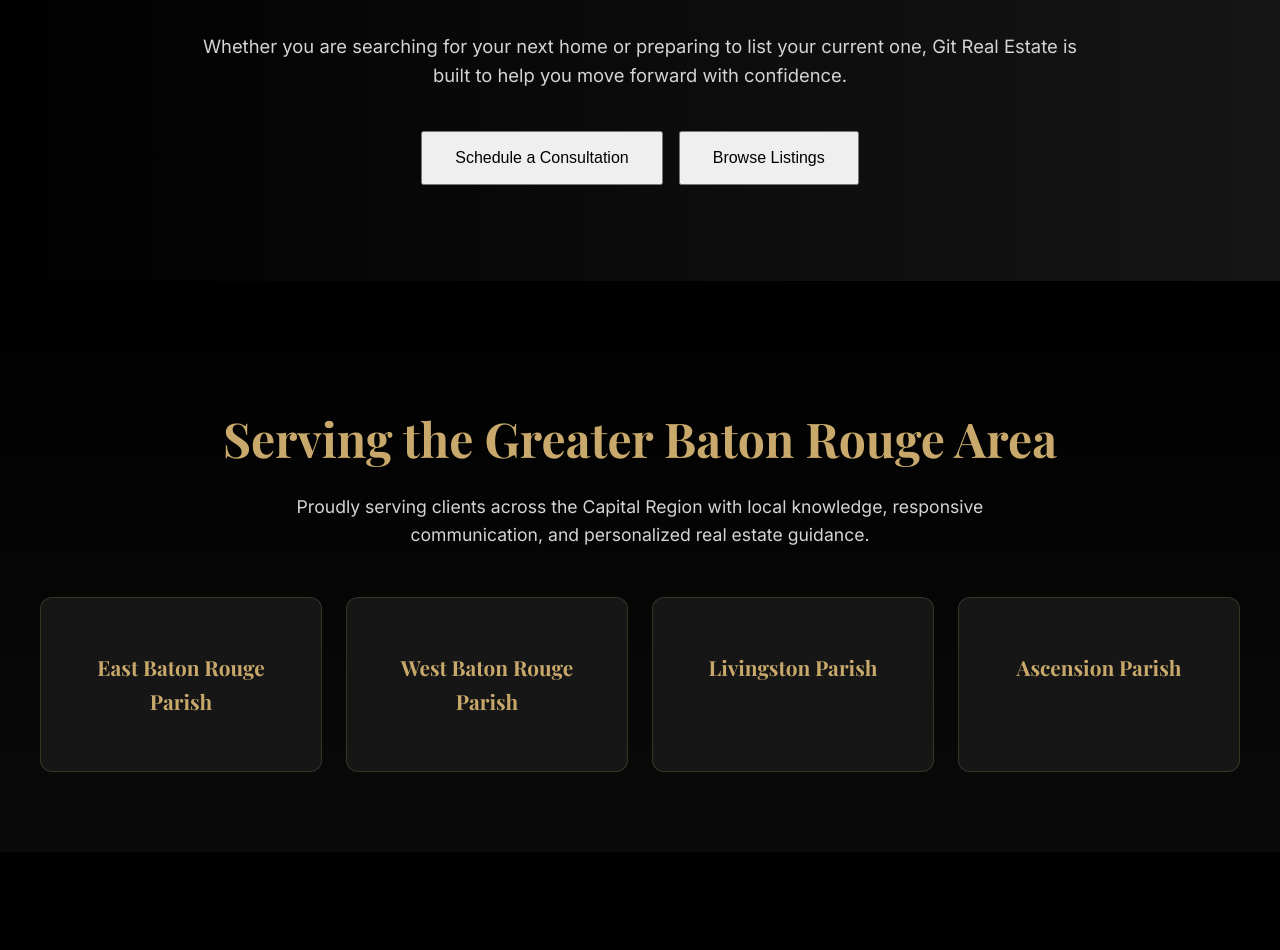
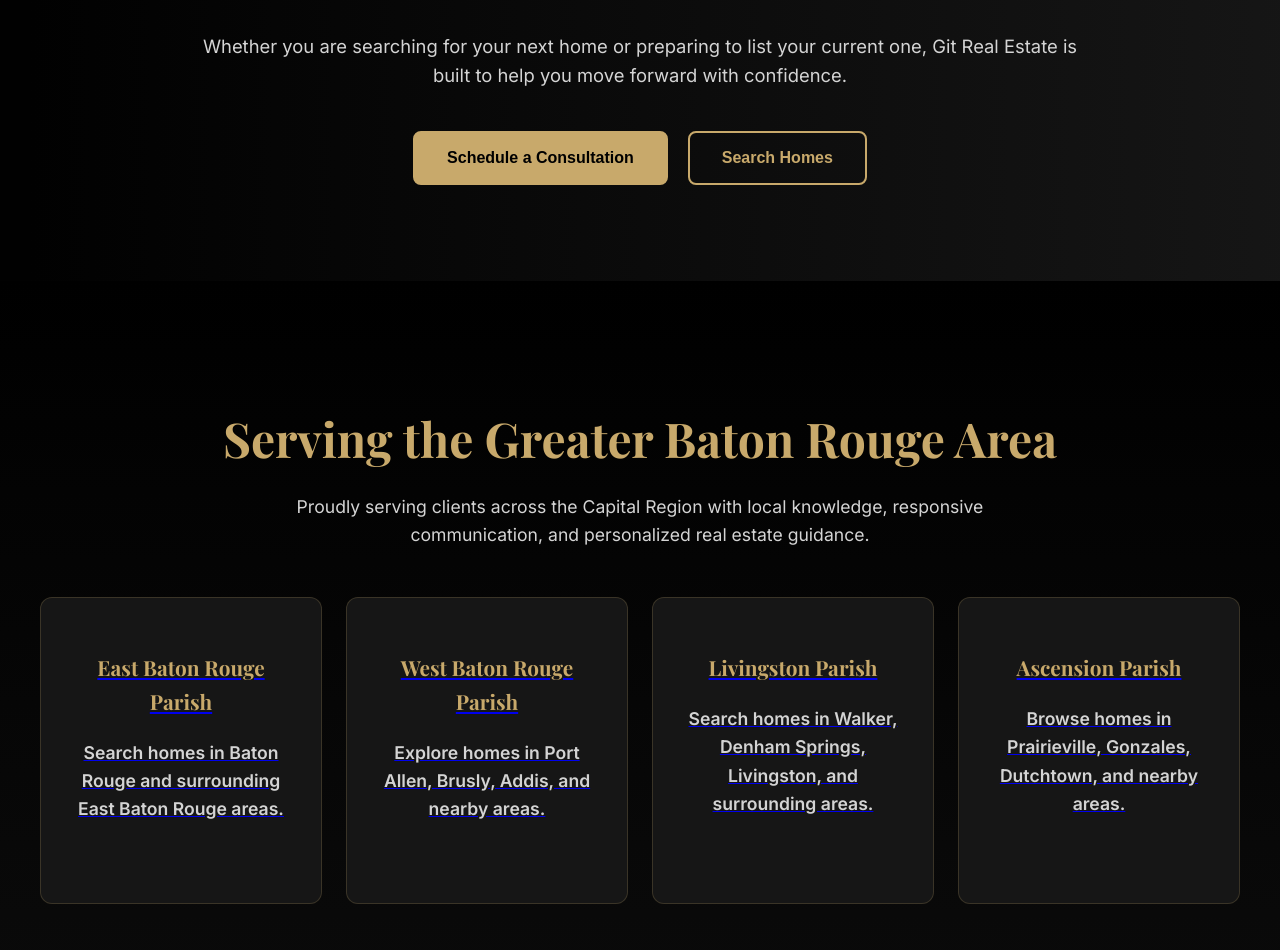
Before and after one commit to ellene-broome/gitRealEstate, a React (Vite) app: page / in a window 1280 px wide. Shown: the part 2642-3592 px from the top of the page. Built offline with nearby package versions, Linux system fonts and the light colour scheme.

Commit message:
Fix CTA button spacing and search links

```diff
--- a/src/index.css
+++ b/src/index.css
@@ -709,20 +709,36 @@
   margin-bottom: 2.5rem;
 }
 
-.cta-buttons {
-  display: flex;
-
-  justify-content: center;
-
-  gap: 1rem;
-
-  flex-wrap: wrap;
+.cta-buttons a {
+  text-decoration: none;
 }
 
 .cta-buttons button {
   padding: 1rem 2rem;
-
+  border: 2px solid var(--primary);
+  border-radius: 8px;
+  background-color: var(--primary);
+  color: var(--surface-dark);
+  font-weight: 800;
   font-size: 1rem;
+  cursor: pointer;
+}
+
+.cta-buttons .secondary-button {
+  background-color: transparent;
+  color: var(--primary);
+  border: 2px solid var(--primary);
+}
+
+.cta-buttons button:hover {
+  background-color: var(--primary-hover);
+  color: var(--surface-dark);
+  transform: translateY(-2px);
+}
+
+.cta-buttons .secondary-button:hover {
+  background-color: var(--primary);
+  color: var(--surface-dark);
 }
 
 @media (max-width: 768px) {
@@ -767,7 +783,7 @@
   background: #111827;
   padding: 2rem;
   border-radius: 16px;
-  border: 1px solid rgba(200, 169, 107, 0.35);
+  border: 10px solid rgba(218, 151, 18, 0.35);
   text-align: left;
 }
 
@@ -1520,3 +1536,13 @@
 .hero .hero-brand-logo {
   opacity: 0.50 !important;
 }
+.cta-buttons {
+  display: flex;
+  justify-content: center;
+  gap: 1.25rem;
+  flex-wrap: wrap;
+}
+
+.cta-buttons a {
+  display: inline-block;
+}
--- a/src/pages/HomePage.jsx
+++ b/src/pages/HomePage.jsx
@@ -266,8 +266,12 @@
                     <button>Schedule a Consultation</button>
                 </a>
 
-                <a href="#listings">
-                    <button className="secondary-button">Browse Listings</button>
+                <a
+                 href="https://www.realtor.com/realestateandhomes-search/Baton-Rouge_LA"
+                 target="_blank"
+                 rel="noopener noreferrer"
+>
+                <button className="secondary-button">Search Homes</button>
                 </a>
             </div>
         </div>
@@ -283,22 +287,46 @@
             </p>
 
             <div className="areas-grid">
-                <div className="area-card">
-                    <h3>East Baton Rouge Parish</h3>
-                </div>
+  <a
+    className="area-card"
+    href="https://www.realtor.com/realestateandhomes-search/Baton-Rouge_LA"
+    target="_blank"
+    rel="noopener noreferrer"
+  >
+    <h3>East Baton Rouge Parish</h3>
+    <p>Search homes in Baton Rouge and surrounding East Baton Rouge areas.</p>
+  </a>
 
-                <div className="area-card">
-                    <h3>West Baton Rouge Parish</h3>
-                </div>
+  <a
+    className="area-card"
+    href="https://www.realtor.com/realestateandhomes-search/Port-Allen_LA"
+    target="_blank"
+    rel="noopener noreferrer"
+  >
+    <h3>West Baton Rouge Parish</h3>
+    <p>Explore homes in Port Allen, Brusly, Addis, and nearby areas.</p>
+  </a>
 
-                <div className="area-card">
-                    <h3>Livingston Parish</h3>
-                </div>
+  <a
+    className="area-card"
+    href="https://www.realtor.com/realestateandhomes-search/Walker_LA"
+    target="_blank"
+    rel="noopener noreferrer"
+  >
+    <h3>Livingston Parish</h3>
+    <p>Search homes in Walker, Denham Springs, Livingston, and surrounding areas.</p>
+  </a>
 
-                <div className="area-card">
-                    <h3>Ascension Parish</h3>
-                </div>
-            </div>
+  <a
+    className="area-card"
+    href="https://www.realtor.com/realestateandhomes-search/Prairieville_LA"
+    target="_blank"
+    rel="noopener noreferrer"
+  >
+    <h3>Ascension Parish</h3>
+    <p>Browse homes in Prairieville, Gonzales, Dutchtown, and nearby areas.</p>
+  </a>
+</div>
         </div>
     </section>
         {/* Testimonials Section */}
```
